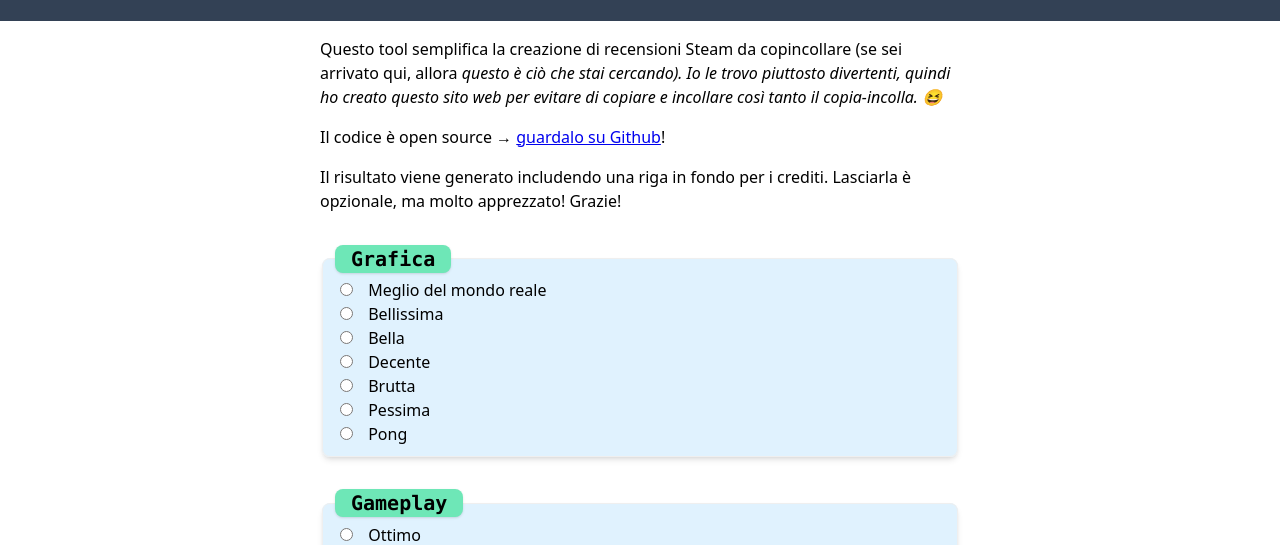
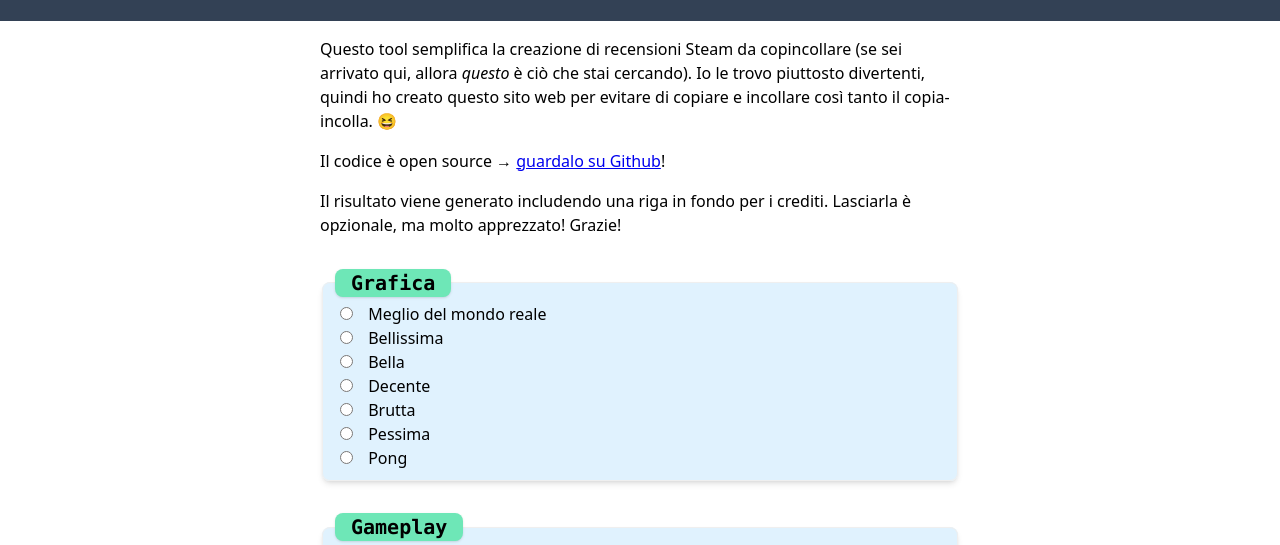
Before and after one commit to VojtaStruhar/steam-review-template, an Astro site: page /steam-review-template/it in a window 1280 px wide. Shown: the part 178-723 px from the top of the page. Built offline with nearby package versions, Linux system fonts and the light colour scheme; Astro itself is replaced by a stand-in of ours.

Commit message:
Fix italian formatting

```diff
--- a/src/components/FlagSelect.astro
+++ b/src/components/FlagSelect.astro
@@ -4,7 +4,7 @@ let descriptions = [
     { code: "en", flag: "🇬🇧" },
     { code: "es", flag: "🇪🇸" },
     { code: "fr", flag: "🇫🇷" },
-    { code: "it", flag: "🇮🇹" }
+    { code: "it", flag: "🇮🇹" },
 ];
 ---
 
--- a/src/pages/it/index.astro
+++ b/src/pages/it/index.astro
@@ -15,7 +15,7 @@ import FlagSelect from "../../components/FlagSelect.astro";
   <div class="max-w-screen-sm mx-auto px-4">
     <p>
       Questo tool semplifica la creazione di recensioni Steam da copincollare (se sei
-      arrivato qui, allora <em>questo<em> è ciò che stai cercando). Io le trovo
+      arrivato qui, allora <em>questo</em> è ciò che stai cercando). Io le trovo
       piuttosto divertenti, quindi ho creato questo sito web per evitare di copiare e
       incollare così tanto il copia-incolla.&nbsp;😆
     </p>
```
